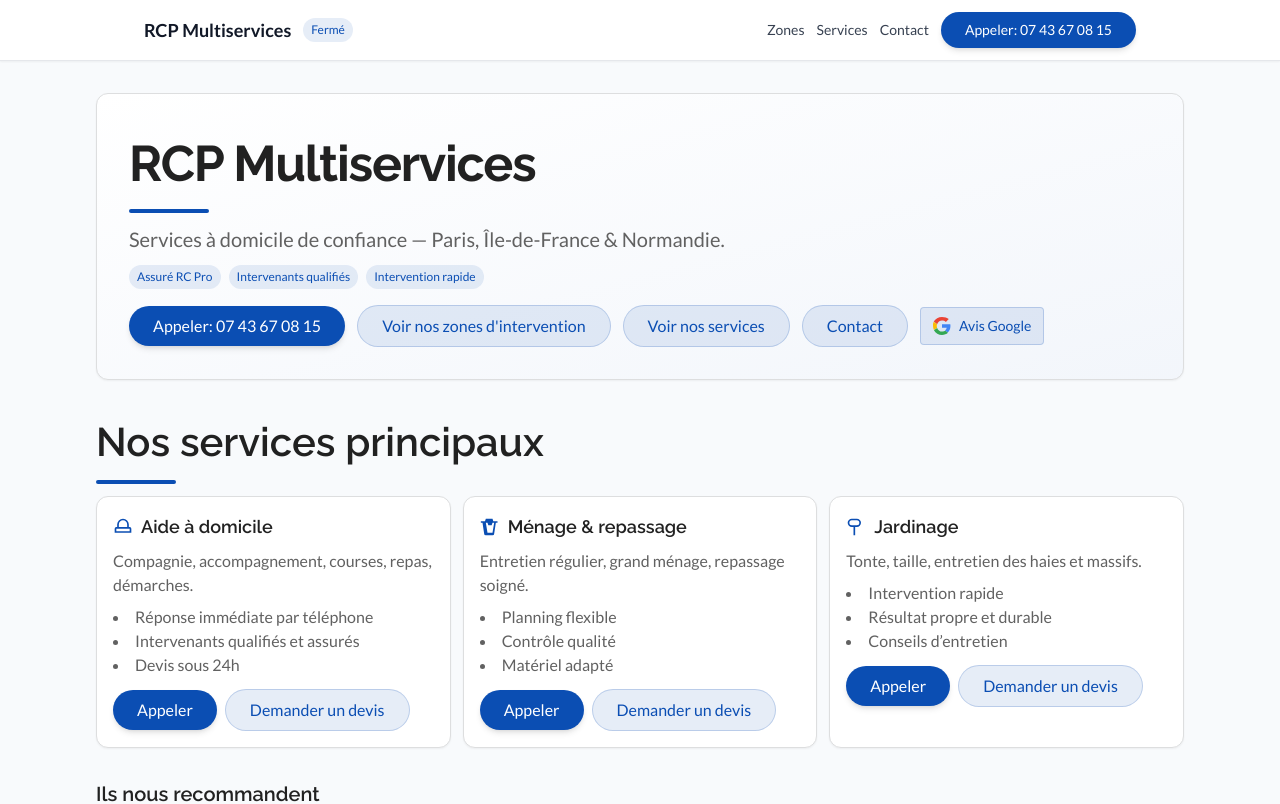
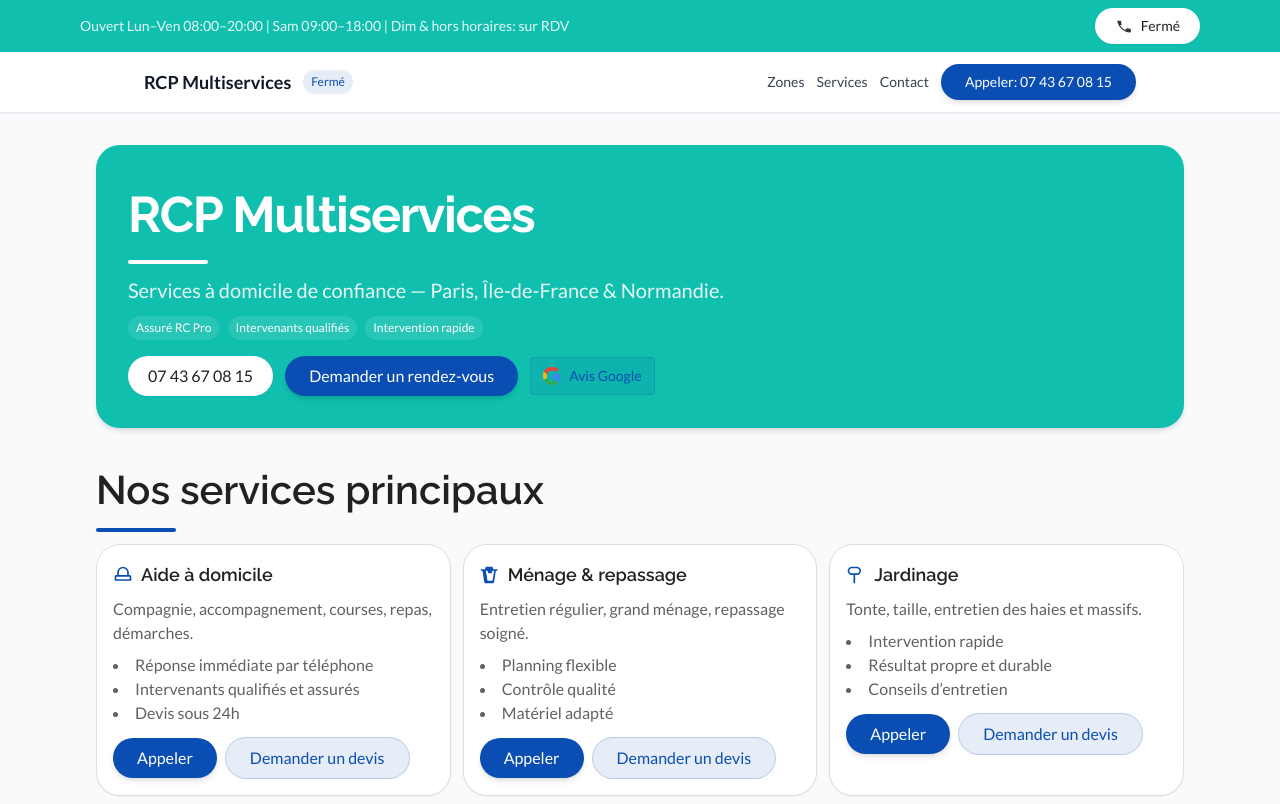
Before and after one commit to Soofmaax/RCP-Multiservices, a React (Vite) app: page / in a window 1280 px wide. Shown: the top 804 px of the page. Built offline with nearby package versions, Linux system fonts and the light colour scheme; no server answers.

Commit message:
feat(ui): add TopInfoBar, teal hero & btn styles; update tokens, tailwind, routes & component exports
Co-authored-by: Genie <genie@cosine.sh>

```diff
--- /dev/null
+++ b/src/components/TopInfoBar.tsx
@@ -0,0 +1,33 @@
+import { openingStatusLabel } from '../utils/openingHours';
+
+export default function TopInfoBar() {
+  const hours =
+    'Ouvert Lun–Ven 08:00–20:00 | Sam 09:00–18:00 | Dim & hors horaires: sur RDV';
+  const status = openingStatusLabel();
+
+  return (
+    <div className="bg-accent text-white">
+      <div className="max-w-6xl mx-auto px-4 py-2 flex items-center justify-between gap-3">
+        <div className="text-sm">
+          <span className="opacity-90">{hours}</span>
+        </div>
+        <a href="tel:+33743670815" className="btn-white" aria-label="Appeler RCP Multiservices">
+          <svg
+            aria-hidden="true"
+            focusable="false"
+            width="18"
+            height="18"
+            viewBox="0 0 24 24"
+            className="opacity-90"
+          >
+            <path
+              fill="currentColor"
+              d="M6.62 10.79a15.053 15.053 0 006.59 6.59l2.2-2.2a1 1 0 011.11-.21a11.72 11.72 0 003.64.58a1 1 0 011 1v3.25a1 1 0 01-.9 1A19 19 0 013 5.9a1 1 0 011-1h3.26a1 1 0 011 1a11.72 11.72 0 00.58 3.64a1 1 0 01-.21 1.11z"
+            />
+          </svg>
+          <span className="ml-2 text-sm font-medium">{status}</span>
+        </a>
+      </div>
+    </div>
+  );
+}
--- a/src/components/index.ts
+++ b/src/components/index.ts
@@ -2,3 +2,4 @@ export { default as GoogleReviewsBadge } from './GoogleReviewsBadge';
 export { default as Reviews } from './Reviews';
 export { default as QuickCall } from './QuickCall';
 export { default as Header } from './Header';
+export { default as TopInfoBar } from './TopInfoBar';
--- a/src/index.css
+++ b/src/index.css
@@ -33,7 +33,7 @@ body,
     @apply inline-flex items-center text-xs rounded-full bg-primary/10 text-primary px-2 py-1;
   }
   .card {
-    @apply rounded-xl border border-border bg-white shadow-sm hover:shadow-md transition-shadow;
+    @apply rounded-[24px] border border-border bg-white shadow-sm hover:shadow-md transition-shadow;
   }
   .link-city {
     @apply text-primary hover:text-primary hover:bg-primary/10 transition-colors rounded px-1;
@@ -58,6 +58,12 @@ body,
   }
   .hero {
     @apply card p-6 md:p-8 bg-gradient-to-br from-white to-primary/5;
+  }
+  .hero-teal {
+    @apply rounded-[24px] p-6 md:p-8 bg-accent text-white shadow-md;
+  }
+  .btn-white {
+    @apply inline-flex items-center justify-center bg-white text-neutral-900 px-5 py-2 rounded-full shadow-sm hover:shadow transition-all duration-200 focus:outline-none focus:ring-2 focus:ring-accent/30;
   }
   .panel {
     @apply card p-4 md:p-6;
--- a/src/routes/AppRoutes.tsx
+++ b/src/routes/AppRoutes.tsx
@@ -1,7 +1,7 @@
 import { Helmet } from 'react-helmet-async';
 import { Routes, Route, BrowserRouter, Link } from 'react-router-dom';
 import { CityPage, ZonesIndex, ServicesPage, ContactPage, RegionPage, NotFoundPage, LegalPage, PrivacyPage } from '../pages';
-import { GoogleReviewsBadge, QuickCall, Header } from '../components';
+import { GoogleReviewsBadge, QuickCall, Header, TopInfoBar } from '../components';
 import { btnPrimary, btnSecondary, ctaRow } from '../utils/styles';
 
 const SITE_URL = 'https://www.rcp-multiservices.com';
@@ -49,30 +49,24 @@ function Home() {
         <script type="application/ld+json">{JSON.stringify(websiteLd)}</script>
       </Helmet>
       <main className="container">
-        {/* Hero */}
-        <section className="hero">
+        {/* Hero teal like reference */}
+        <section className="hero-teal">
           <h1 className="heading-1">RCP Multiservices</h1>
-          <div className="accent mt-2"></div>
-          <p className="mt-3 text-neutral-600 text-lg md:text-xl">
+          <div className="h-1 w-20 bg-white rounded-full mt-2"></div>
+          <p className="mt-3 text-white/90 text-lg md:text-xl">
             Services à domicile de confiance — Paris, Île-de-France &amp; Normandie.
           </p>
           <div className="mt-3 flex flex-wrap items-center gap-2">
-            <span className="badge">Assuré RC Pro</span>
-            <span className="badge">Intervenants qualifiés</span>
-            <span className="badge">Intervention rapide</span>
+            <span className="badge bg-white/10 text-white">Assuré RC Pro</span>
+            <span className="badge bg-white/10 text-white">Intervenants qualifiés</span>
+            <span className="badge bg-white/10 text-white">Intervention rapide</span>
           </div>
           <div className={`${ctaRow} mt-3`}>
-            <a href="tel:+33743670815" className={btnPrimary}>
-              Appeler: 07&nbsp;43&nbsp;67&nbsp;08&nbsp;15
+            <a href="tel:+33743670815" className="btn-white">
+              07&nbsp;43&nbsp;67&nbsp;08&nbsp;15
             </a>
-            <Link to="/zones" className={btnSecondary}>
-              Voir nos zones d&apos;intervention
-            </Link>
-            <Link to="/services" className={btnSecondary}>
-              Voir nos services
-            </Link>
-            <Link to="/contact" className={btnSecondary}>
-              Contact
+            <Link to="/services" className={btnPrimary}>
+              Demander un rendez-vous
             </Link>
             <GoogleReviewsBadge />
           </div>
@@ -193,7 +187,7 @@ function Footer() {
       <div className="max-w-3xl mx-auto p-4 flex flex-col gap-3">
         <div className="flex flex-wrap items-center justify-between gap-2">
           <div className="text-sm">
-            Appeler:{' '}
+            Appeler{' '}
             <a href="tel:+33743670815" className="text-white hover:underline">
               07&nbsp;43&nbsp;67&nbsp;08&nbsp;15
             </a>{' '}
@@ -217,6 +211,7 @@ function Footer() {
 export default function AppRoutes() {
   return (
     <BrowserRouter>
+      <TopInfoBar />
       <Header />
       <Routes>
         <Route path="/" element={<Home />} />
--- a/src/styles/tokens.css
+++ b/src/styles/tokens.css
@@ -2,10 +2,12 @@
 /* Design tokens: change values here to retheme the app globally */
 :root {
   /* Brand */
-  --color-primary: #0B4EB3;
+  --color-primary: #0B4EB3;            /* deep blue (buttons/CTAs) */
   --color-primary-rgb: 11 78 179;
-  --color-secondary: #0EA5E9;
+  --color-secondary: #0EA5E9;          /* sky blue accent */
   --color-secondary-rgb: 14 165 233;
+  --color-accent: #10BFAE;             /* teal (hero/strips) */
+  --color-accent-rgb: 16 191 174;
 
   /* Semantic states */
   --color-info: #00b0f4;
--- a/tailwind.config.js
+++ b/tailwind.config.js
@@ -35,6 +35,7 @@ export default {
         /* semantic colors backed by CSS variables (supports opacity via /xx) */
         primary: 'rgb(var(--color-primary-rgb) / <alpha-value>)',
         secondary: 'rgb(var(--color-secondary-rgb) / <alpha-value>)',
+        accent: 'rgb(var(--color-accent-rgb) / <alpha-value>)',
         info: 'rgb(var(--color-info-rgb) / <alpha-value>)',
         success: 'rgb(var(--color-success-rgb) / <alpha-value>)',
         warning: 'rgb(var(--color-warning-rgb) / <alpha-value>)',
```
